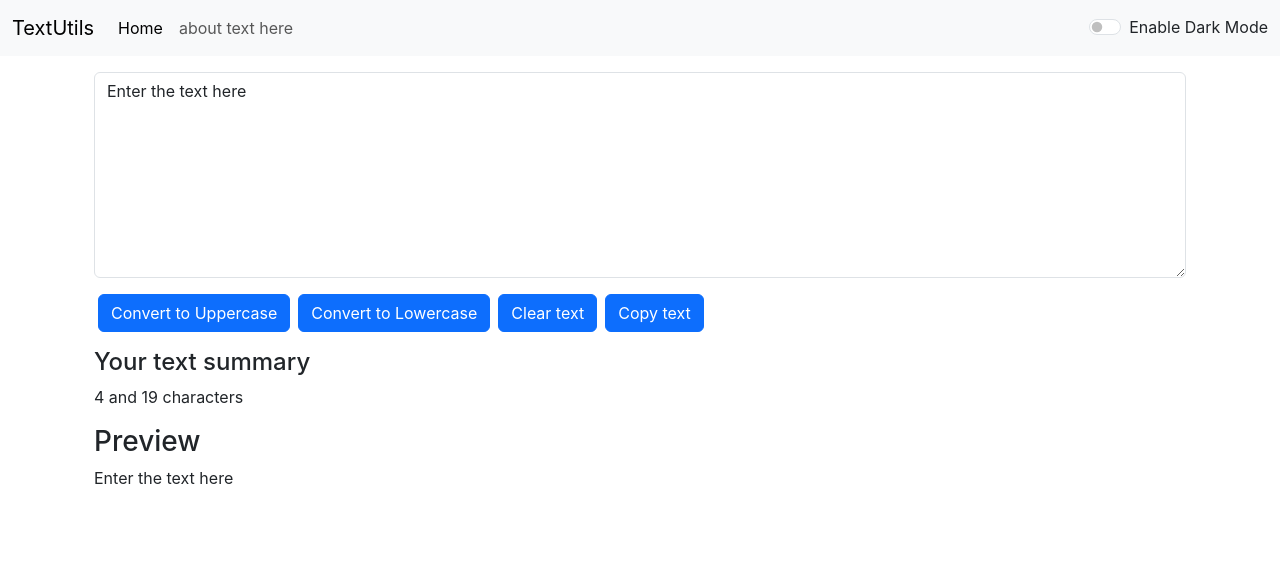
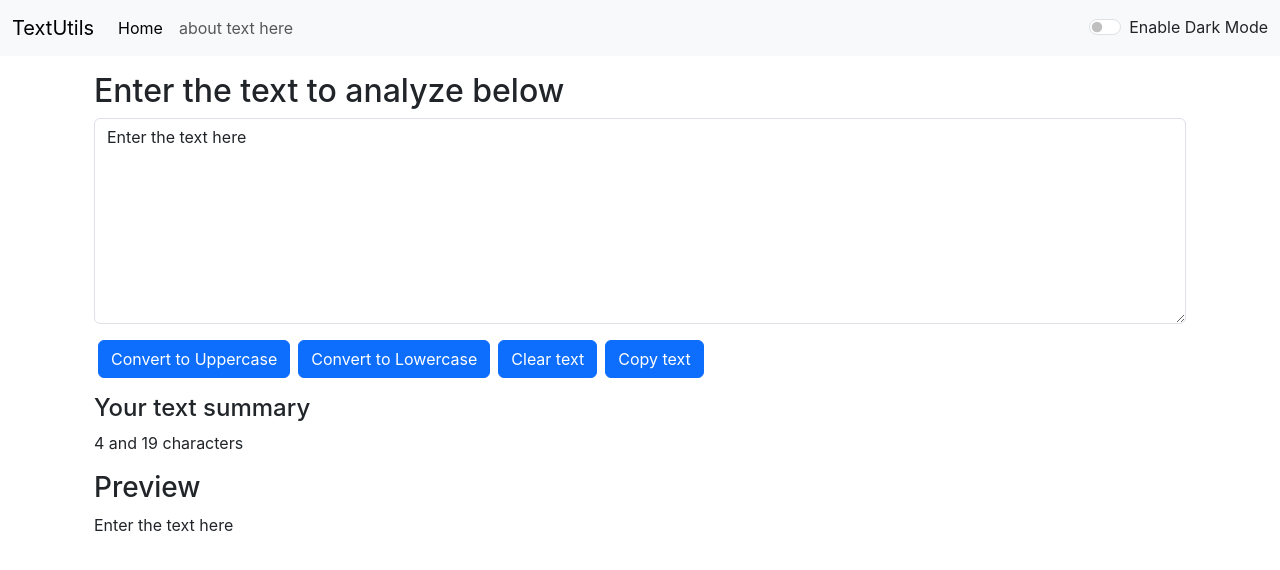
Before and after one commit to fatima678/textutils, a React (Create React App) app: page / in a window 1280 px wide. Shown: the top 570 px of the page. Built offline with nearby package versions, Linux system fonts and the light colour scheme.

Commit message:
Enable dark mode on body

```diff
--- a/src/App.js
+++ b/src/App.js
@@ -10,10 +10,12 @@ function App() {
    const toggleMode = ()=>{
       if(mode==='light'){
         setmode('dark')
+        document.body.style.backgroundColor ='grey'
 
       }
       else{
         setmode('light')
+        document.body.style.backgroundColor ='white'
       }
    }
 
@@ -23,9 +25,9 @@ function App() {
     <Navbar title="TextUtils" mode={mode} toggleMode={toggleMode}/>
 
     <div className='container my-3' >
-      {/* <TextForm heading='Enter the text to analyze below'/> */}
+      <TextForm heading='Enter the text to analyze below'/>
       {/* <About/> */}
-      <TextForm/>
+      {/* <TextForm/> */}
 
       </div>
     </>
--- a/src/components/TextForm.js
+++ b/src/components/TextForm.js
@@ -29,9 +29,9 @@ const [text, setText] = useState("Enter the text here");
   return (
     <>
     <div className='container'>
-    <h1>{props.heading}</h1>
+    <h2>{props.heading}</h2>
         <div className="mb-3">
-           <textarea className="form-control" value={text} id="myBox" rows="8" onChange={handleOnChange}></textarea>
+           <textarea className="form-control" value={text}   id="myBox" rows="8" onChange={handleOnChange}></textarea>
         </div>
         <button className='btn btn-primary mx-1' onClick={handleUpClick}> Convert to Uppercase</button>
         <button className='btn btn-primary mx-1' onClick={handleloClick}> Convert to Lowercase</button>
```
